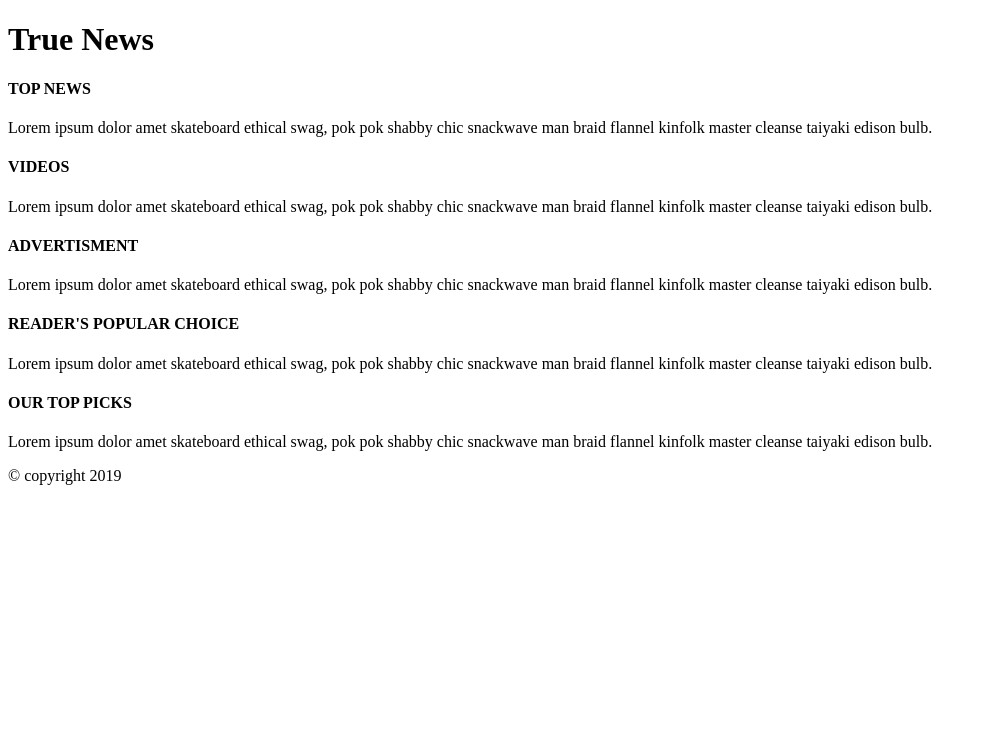
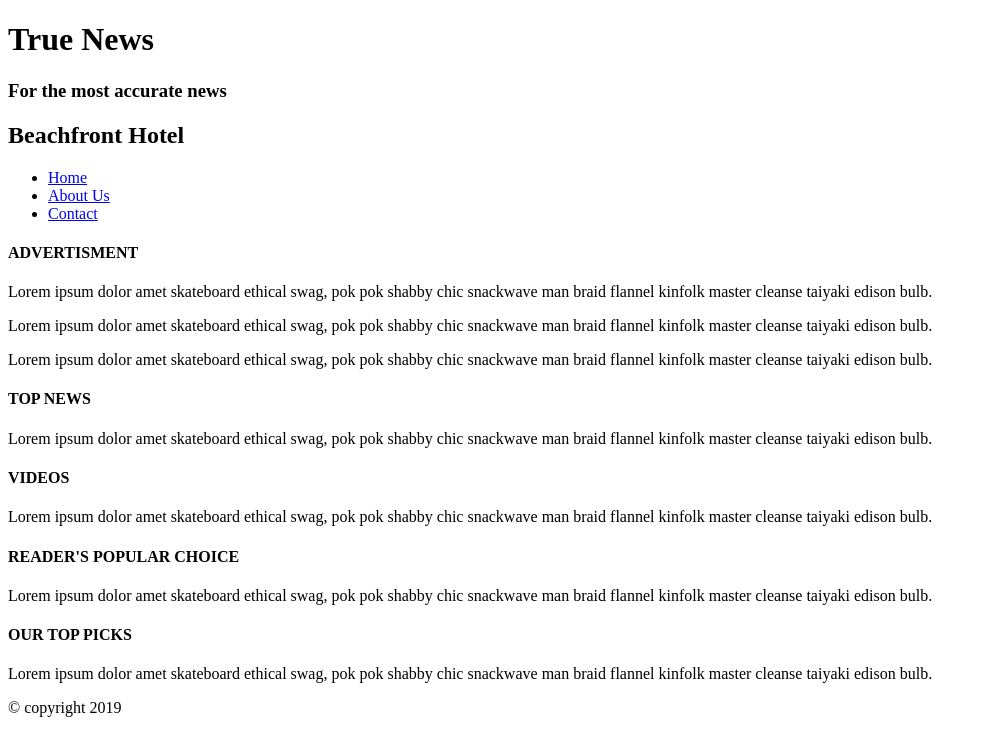
Before and after one commit to jam1em/newswebsite, a plain HTML site: page index.html in a window 1280 px wide. Shown: the whole page, without its empty margins (0-987 px from the left). Drawn offline with Linux system fonts and the light colour scheme; files that its build step writes are made by us from their sources.

Commit message:
add meta, links, and nav

```diff
--- a/index.html
+++ b/index.html
@@ -1,20 +1,59 @@
   <!DOCTYPE html>
   <html lang="en" dir="ltr">
   <head>
-  <meta charset="utf-8">
+    <meta charset="utf-8">
+    <meta name="viewport" content="width=device-width, initial-scale=1.0">
+    <meta http-equiv="X-UA-Compatible" content="ie=edge">
+    <meta name="description" content="Welcome to the best news outlet!">
+    <meta name="keywords" content="news, media, article">
+    <link href="https://fonts.googleapis.com/css?family=Roboto&display=swap" rel="stylesheet">
+    <link rel="stylesheet" href="https://use.fontawesome.com/releases/v5.6.1/css/all.css" integrity="sha384-gfdkjb5BdAXd+lj+gudLWI+BXq4IuLW5IT+brZEZsLFm++aCMlF1V92rMkPaX4PP" crossorigin="anonymous">
+    <link rel="stylesheet" href="css/styles.css">
   <title>News Website</title>
 
   </head>
 
   <body>
+    <header>
+    <h1>True News</h1>
+    <h3>For the most accurate news</h3>
+
+    <nav id="navbar">
+       <div class="container">
+         <h1 class="logo"><a href="index.html"></a>Beachfront Hotel</h1>
+         <ul>
+           <li><a class ="current" href="index.html">Home</a></li>
+           <li><a href="about.html">About Us</a></li>
+           <li><a href="contact.html">Contact</a></li>
+        </ul>
+       </div>
+    </nav>
+
+    </header>
 
   <nav>
 
   </nav>
 
-  <h1>True News</h1>
+
 
   <main>
+
+    <aside>
+      <h4>ADVERTISMENT</h4>
+        <article class="ad-top">
+          <p>Lorem ipsum dolor amet skateboard ethical swag, pok pok shabby chic snackwave man braid flannel kinfolk master cleanse taiyaki edison bulb.</p>
+    </aside>
+
+    <aside>
+        <article class="ad-middle">
+          <p>Lorem ipsum dolor amet skateboard ethical swag, pok pok shabby chic snackwave man braid flannel kinfolk master cleanse taiyaki edison bulb.</p>
+    </aside>
+
+    <aside>
+        <article class="ad-bottom">
+          <p>Lorem ipsum dolor amet skateboard ethical swag, pok pok shabby chic snackwave man braid flannel kinfolk master cleanse taiyaki edison bulb.</p>
+    </aside>
 
   <section>
     <h4>TOP NEWS</h4>
@@ -30,11 +69,6 @@
     </article>
   </section>
 
-  <section>
-    <h4>ADVERTISMENT</h4>
-      <article class="">
-        <p>Lorem ipsum dolor amet skateboard ethical swag, pok pok shabby chic snackwave man braid flannel kinfolk master cleanse taiyaki edison bulb.</p>
-      </article>
   </section>
 
   <section>
```
Also changed, not shown: style.css (deleted), styles.css (added).
